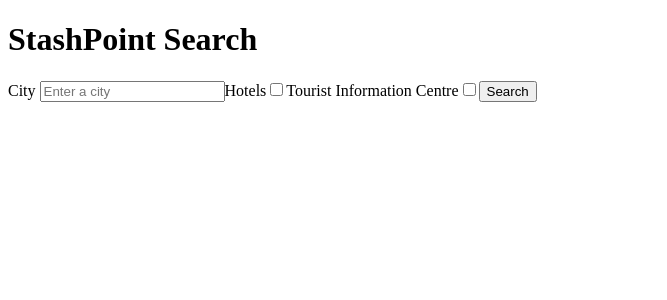
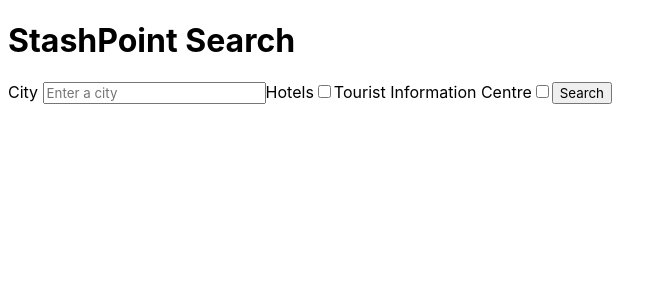
Before and after one commit to jennah2121/stashpoints, a React (Vite) app: page / in a window 1280 px wide. Shown: the top 300 px of the page, without its empty margins (0-667 px from the left). Built offline with nearby package versions, Linux system fonts and the light colour scheme.

Commit message:
Create and link global stylesheet

```diff
--- a/public/index.html
+++ b/public/index.html
@@ -8,6 +8,7 @@
     <meta name="author" content="Jennah">
     <meta name="description" content="A react web app to help users find places to store their belongings. Queries the CityStasher API">
     <title>StashPoint Finder</title>
+    <link rel="stylesheet" href="./styles.css">
 </head>
 
 <body>
--- /dev/null
+++ b/public/styles.css
@@ -0,0 +1,4 @@
+* {
+  font-family: -apple-system, BlinkMacSystemFont, 'Segoe UI', Roboto, Oxygen,
+    Ubuntu, Cantarell, 'Open Sans', 'Helvetica Neue', sans-serif;
+}
```
